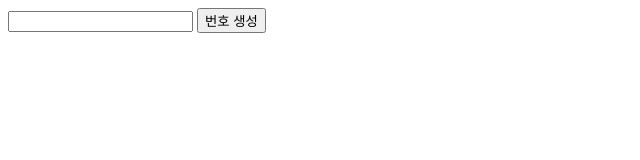
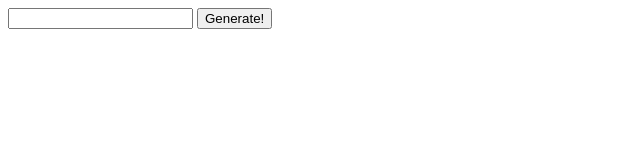
Before and after one commit to psoyeongg/psoyeongg-lotto-gen, a plain HTML site: page index.html in a window 1280 px wide. Shown: the full height of the page, 0-640 px from the left. Drawn offline with nearby package versions, Linux system fonts and the light colour scheme.

Commit message:
index.html 최종

```diff
--- a/index.html
+++ b/index.html
@@ -1,20 +1,21 @@
 <!DOCTYPE html>
 <html>
 <head>
-  <title>로또 번호 생성기</title>
+  <meta charset="UTF-8">
+  <title>Lotto Number Generater</title>
   <script src="./js/app.js"></script>
   <script src="https://ajax.googleapis.com/ajax/libs/jquery/2.2.4/jquery.min.js"></script>
 </head>
 <body>
-  <input id=“inputGenerated”>
-  <button id=“btnGenerate”>번호 생성</button>
+  <input id="inputGenerated">
+  <button id="btnGenerate">Generate!</button>
 
   <script>
-	$(function() {
-		$('#btnGenerate').click(function() {
-			$('#inputGenerated').val(generate().join(', '));
-		})
-	});
+    $(function() {
+      $('#btnGenerate').click(function() {
+        $('#inputGenerated').val(generate().join(', '));
+      })
+    });
   </script>
 </body>
 </html>
```
